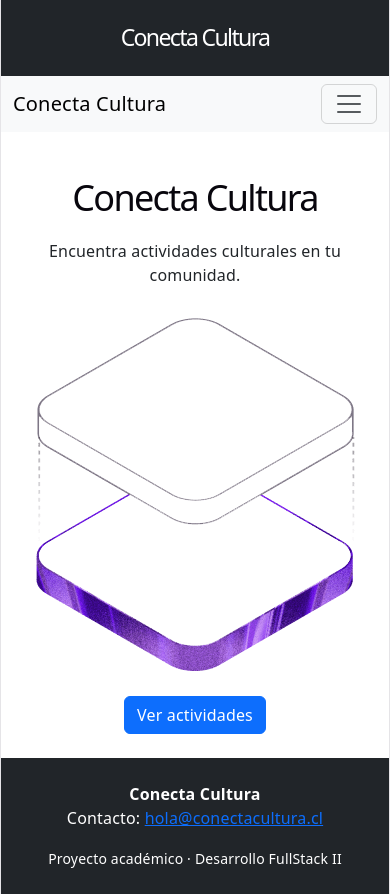
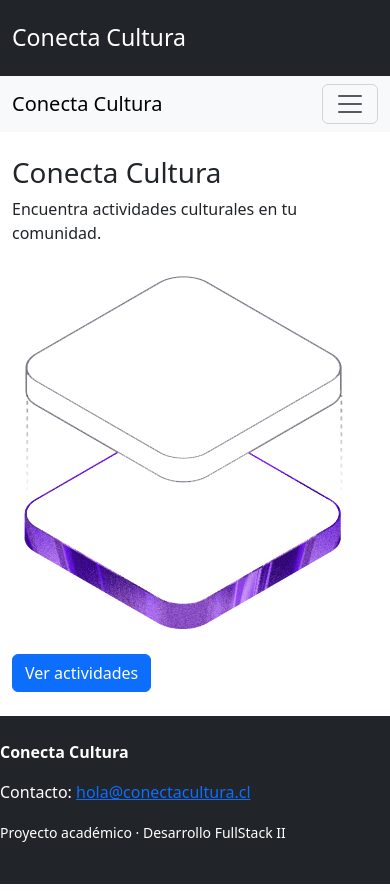
Before and after one commit to mrg722/CONECTA-CULTURA, a React (Vite) app: page / in a window 390 px wide. Built offline with nearby package versions, Linux system fonts and the light colour scheme.

Commit message:
Ajustar estilos base para pantallas responsivas

```diff
--- a/src/index.css
+++ b/src/index.css
@@ -1,111 +1,53 @@
 :root {
-  --text: #6b6375;
-  --text-h: #08060d;
-  --bg: #fff;
-  --border: #e5e4e7;
-  --code-bg: #f4f3ec;
-  --accent: #aa3bff;
-  --accent-bg: rgba(170, 59, 255, 0.1);
-  --accent-border: rgba(170, 59, 255, 0.5);
-  --social-bg: rgba(244, 243, 236, 0.5);
-  --shadow:
-    rgba(0, 0, 0, 0.1) 0 10px 15px -3px, rgba(0, 0, 0, 0.05) 0 4px 6px -2px;
-
-  --sans: system-ui, 'Segoe UI', Roboto, sans-serif;
-  --heading: system-ui, 'Segoe UI', Roboto, sans-serif;
-  --mono: ui-monospace, Consolas, monospace;
-
-  font: 18px/145% var(--sans);
-  letter-spacing: 0.18px;
-  color-scheme: light dark;
-  color: var(--text);
-  background: var(--bg);
+  font-family: system-ui, "Segoe UI", Roboto, sans-serif;
+  line-height: 1.5;
+  font-weight: 400;
+  color: #212529;
+  background: #ffffff;
   font-synthesis: none;
   text-rendering: optimizeLegibility;
   -webkit-font-smoothing: antialiased;
   -moz-osx-font-smoothing: grayscale;
-
-  @media (max-width: 1024px) {
-    font-size: 16px;
-  }
 }
 
-@media (prefers-color-scheme: dark) {
-  :root {
-    --text: #9ca3af;
-    --text-h: #f3f4f6;
-    --bg: #16171d;
-    --border: #2e303a;
-    --code-bg: #1f2028;
-    --accent: #c084fc;
-    --accent-bg: rgba(192, 132, 252, 0.15);
-    --accent-border: rgba(192, 132, 252, 0.5);
-    --social-bg: rgba(47, 48, 58, 0.5);
-    --shadow:
-      rgba(0, 0, 0, 0.4) 0 10px 15px -3px, rgba(0, 0, 0, 0.25) 0 4px 6px -2px;
-  }
+* {
+  box-sizing: border-box;
+}
 
-  #social .button-icon {
-    filter: invert(1) brightness(2);
-  }
+html,
+body,
+#root {
+  width: 100%;
+  min-height: 100%;
+  margin: 0;
 }
 
 body {
-  margin: 0;
+  min-width: 320px;
 }
 
 #root {
-  width: 1126px;
-  max-width: 100%;
-  margin: 0 auto;
-  text-align: center;
-  border-inline: 1px solid var(--border);
-  min-height: 100svh;
+  min-height: 100vh;
   display: flex;
   flex-direction: column;
-  box-sizing: border-box;
 }
 
-h1,
-h2 {
-  font-family: var(--heading);
-  font-weight: 500;
-  color: var(--text-h);
+#root > main {
+  flex: 1;
 }
 
-h1 {
-  font-size: 56px;
-  letter-spacing: -1.68px;
-  margin: 32px 0;
-  @media (max-width: 1024px) {
-    font-size: 36px;
-    margin: 20px 0;
-  }
-}
-h2 {
-  font-size: 24px;
-  line-height: 118%;
-  letter-spacing: -0.24px;
-  margin: 0 0 8px;
-  @media (max-width: 1024px) {
-    font-size: 20px;
-  }
-}
-p {
-  margin: 0;
+img,
+video {
+  display: block;
+  max-width: 100%;
+  height: auto;
 }
 
-code,
-.counter {
-  font-family: var(--mono);
-  display: inline-flex;
-  border-radius: 4px;
-  color: var(--text-h);
+a:focus-visible,
+button:focus-visible,
+input:focus-visible,
+select:focus-visible,
+textarea:focus-visible {
+  outline: 2px solid #0d6efd;
+  outline-offset: 2px;
 }
-
-code {
-  font-size: 15px;
-  line-height: 135%;
-  padding: 4px 8px;
-  background: var(--code-bg);
-}
```
